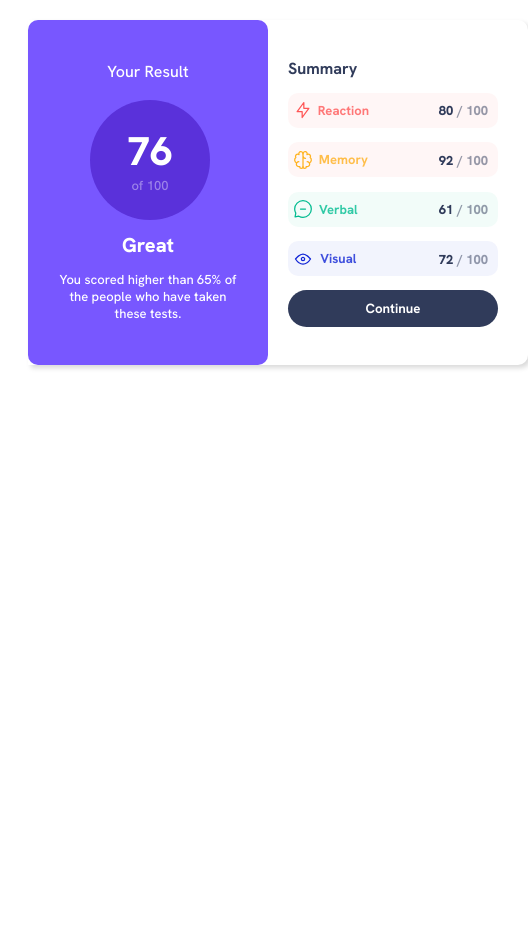
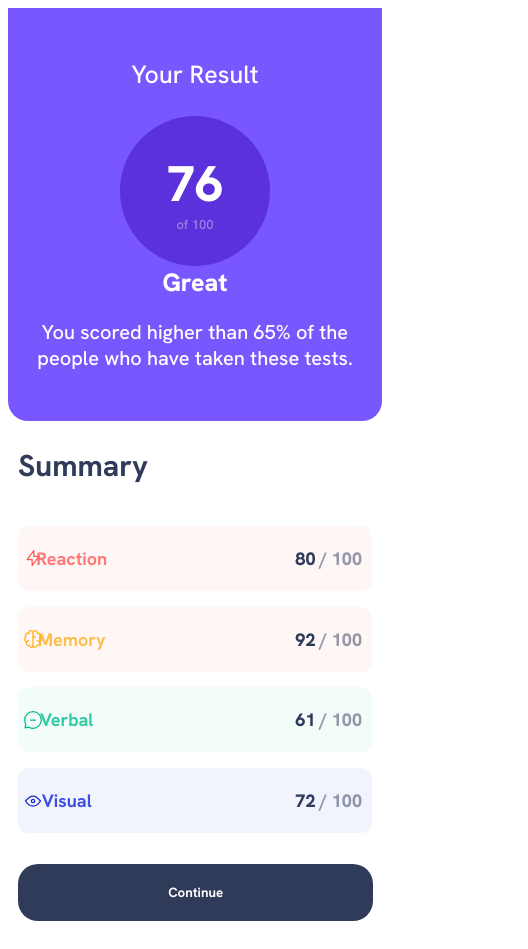
Before and after one commit to harrybeldev/result-summary-design, a plain HTML site: page index.html in a window 390 px wide. Shown: the whole page, 528 px wide, since content can reach past the window. Before the commit the page ends 844 px from the top, so only its background shows below. Drawn offline with Linux system fonts and the light colour scheme.

Commit message:
made the design moblile responsive

```diff
--- a/index.html
+++ b/index.html
@@ -6,6 +6,7 @@
     <link rel="preconnect" href="https://fonts.gstatic.com" crossorigin>
     <link href="https://fonts.googleapis.com/css2?family=Hanken+Grotesk:wght@500;700;800&display=swap" rel="stylesheet">
     <link rel="stylesheet" href="styles.css">
+    <meta name="viewport" content="width=device-width, initial-scale=1.0">
   </head>
   <body>
 
@@ -14,6 +15,14 @@
         <p class="score">
           Your Result
         </p>
+        <div class="score-fig">
+          <p class="score-number">
+            76
+          </p>
+          <p class="overall-score">
+            of 100
+          </p>
+        </div>
         <p class="remark">
           Great
         </p>
@@ -23,15 +32,9 @@
           </p>
 
         </div>
+
       </div>
-      <div class="score-fig">
-        <p class="score-number">
-          76
-        </p>
-        <p class="overall-score">
-          of 100
-        </p>
-      </div>
+
       <div class="second-div">
 
         <div class="summary">
@@ -50,10 +53,10 @@
             <span style="color: hsl(224, 30%, 27%);
             font-weight: 800;
             font-family: Hanken Grotesk,Arial;
-            font-size: 13px;">80</span> <span style="color: hsl(224, 30%, 27%);
+            font-size: 18px;">80</span> <span style="color: hsl(224, 30%, 27%);
             font-weight: 800;
             font-family: Hanken Grotesk,Arial;
-            font-size: 13px;
+            font-size: 18px;
             opacity: 0.5;">/ 100</span>
           </div>
 
@@ -72,10 +75,10 @@
             <span style="color: hsl(224, 30%, 27%);
             font-weight: 800;
             font-family: Hanken Grotesk,Arial;
-            font-size: 13px;">92</span> <span style="color: hsl(224, 30%, 27%);
+            font-size: 18px;">92</span> <span style="color: hsl(224, 30%, 27%);
             font-weight: 800;
             font-family: Hanken Grotesk,Arial;
-            font-size: 13px;
+            font-size: 18px;
             opacity: 0.5;">/ 100</span>
           </div>
 
@@ -93,10 +96,10 @@
             <span style="color: hsl(224, 30%, 27%);
             font-weight: 800;
             font-family: Hanken Grotesk,Arial;
-            font-size: 13px;">61</span> <span style="color: hsl(224, 30%, 27%);
+            font-size: 18px;">61</span> <span style="color: hsl(224, 30%, 27%);
             font-weight: 800;
             font-family: Hanken Grotesk,Arial;
-            font-size: 13px;
+            font-size: 18px;
             opacity: 0.5;">/ 100</span>
           </div>
 
@@ -115,10 +118,10 @@
             <span style="color: hsl(224, 30%, 27%);
             font-weight: 800;
             font-family: Hanken Grotesk,Arial;
-            font-size: 13px;">72</span> <span style="color: hsl(224, 30%, 27%);
+            font-size: 18px;">72</span> <span style="color: hsl(224, 30%, 27%);
             font-weight: 800;
             font-family: Hanken Grotesk,Arial;
-            font-size: 13px;
+            font-size: 18px;
             opacity: 0.5;">/ 100</span>
           </div>
 
--- a/styles.css
+++ b/styles.css
@@ -1,48 +1,56 @@
+
 p{
   font-family: Hanken Grotesk,Arial;
   color: white;
 }
 .score-info{
   background-color: hsl(252, 100%, 67%);
-  width: 240px;
+  width: 100%;
   text-align: center;
+  align-items: center;
   position: relative;
-  border-radius: 10px;
-  display: inline-block;
+  border-bottom-left-radius: 20px;
+  border-bottom-right-radius: 20px;
+  display: flex;
+  flex-direction: column;
+  justify-content: center;
 
 
 }
 .score-fig{
   background-color: hsla(256, 72%, 46%, 0.7);
-  width: 120px;
-  height:120px;
+  width: 150px;
+  height:150px;
   text-align: center;
-  border-radius: 60px;
-  position: absolute;
+  border-radius: 75px;
+  /* position: absolute;
   margin-top: 20px;
-  top: 80px;
-  left: 90px;
+  top: 70px;
+  left: 110px; */
+
 
 }
 .score-number{
   font-weight: 800;
-  font-size: 40px;
+  font-size: 50px;
   margin-bottom: 0;
   margin-top: 25px;
+  padding-top: 10px;
 
 }
 .overall-score{
   margin-top: 0;
-  padding-bottom: 20px;
+
 }
 .score{
   padding-top: 25px;
-  margin-bottom: 150px;
+  margin-bottom: 25px;
+  font-size: 25px;
 }
 
 .remark{
   font-weight: 800;
-  font-size: 20px;
+  font-size: 25px;
   display: inline-block;
   margin: 0;
 }
@@ -51,36 +59,40 @@ p{
 }
 .score-comment{
   display: inline-block;
-  font-size: 13px;
-  width: 180px;
+  font-size: 20px;
+  width: 350px;
   padding-bottom: 30px;
 }
 .list00{
   display: flex;
-  flex-direction: row;
+  flex-direction: column;
   align-items: center;
-  width: 500px;
+  justify-content: center;
+  width: 100%;
+  height: 100%;
   border-top-right-radius: 10px;
   border-bottom-right-radius: 10px;
-  margin-left: 20px;
-  margin-top: 20px;
-  box-shadow: 3px 3px 5px rgba(0, 0, 0, 0.15);
+
 
 }
 .second-div{
   display: flex;
   flex-direction: column;
   background-color: white;
-  width: 210px;
-  height: 270px;
+  width: 100%;
+  min-height: 500px;
   margin-left: 20px;
+  padding-bottom: 20px;
   justify-content: space-between;
 }
 
 .summary{
   font-family: Hanken Grotesk,Arial;
   font-weight: 700;
+  font-size: 30px;
   color: hsl(224, 30%, 27%);
+  margin-top: 25px;
+  margin-bottom: 25px;
 }
 .list{
   display: flex;
@@ -88,8 +100,8 @@ p{
   justify-content: space-between;
   align-items: center;
   background-color: hsla(0, 100%, 67%, 0.05 );
-  width: 200px;
-  height: 35px;
+  margin-right: 20px;
+  height: 65px;
   padding-left: 10px;
   border-radius: 10px;
 
@@ -105,29 +117,29 @@ p{
 .note-section1{
   font-family: Hanken Grotesk,Arial;
   font-weight: 700;
-  margin-left: -70px;
-  font-size: 13px;
+  margin-left: -200px;
+  font-size: 18px;
   color: hsla(0, 100%, 67%, 0.8);
 }
 .note-section2{
   font-family: Hanken Grotesk,Arial;
   font-weight: 700;
-  margin-left: -70px;
-  font-size: 13px;
+  margin-left: -200px;
+  font-size: 18px;
   color: hsla(39, 100%, 56%, 0.8);
 }
 .note-section3{
   font-family: Hanken Grotesk,Arial;
   font-weight: 700;
-  margin-left: -80px;
-  font-size: 13px;
+  margin-left: -210px;
+  font-size: 18px;
   color: hsla(166, 100%, 37%, 0.8);
 }
 .note-section4{
   font-family: Hanken Grotesk,Arial;
   font-weight: 700;
-  margin-left: -80px;
-  font-size: 13px;
+  margin-left: -210px;
+  font-size: 18px;
   color: hsla(234, 85%, 45%, 0.8);
 }
 .total{
@@ -137,7 +149,9 @@ p{
   font-family: Hanken Grotesk,Arial;
   font-weight: 700;
   background-color: hsl(224, 30%, 27%);
-  padding: 10px 75px 10px 75px;
+  margin-top: 15px;
+  padding: 20px 50px 20px 50px;
+  width: 95%;
   border-radius: 20px;
   border: none;
   color: white;
```
